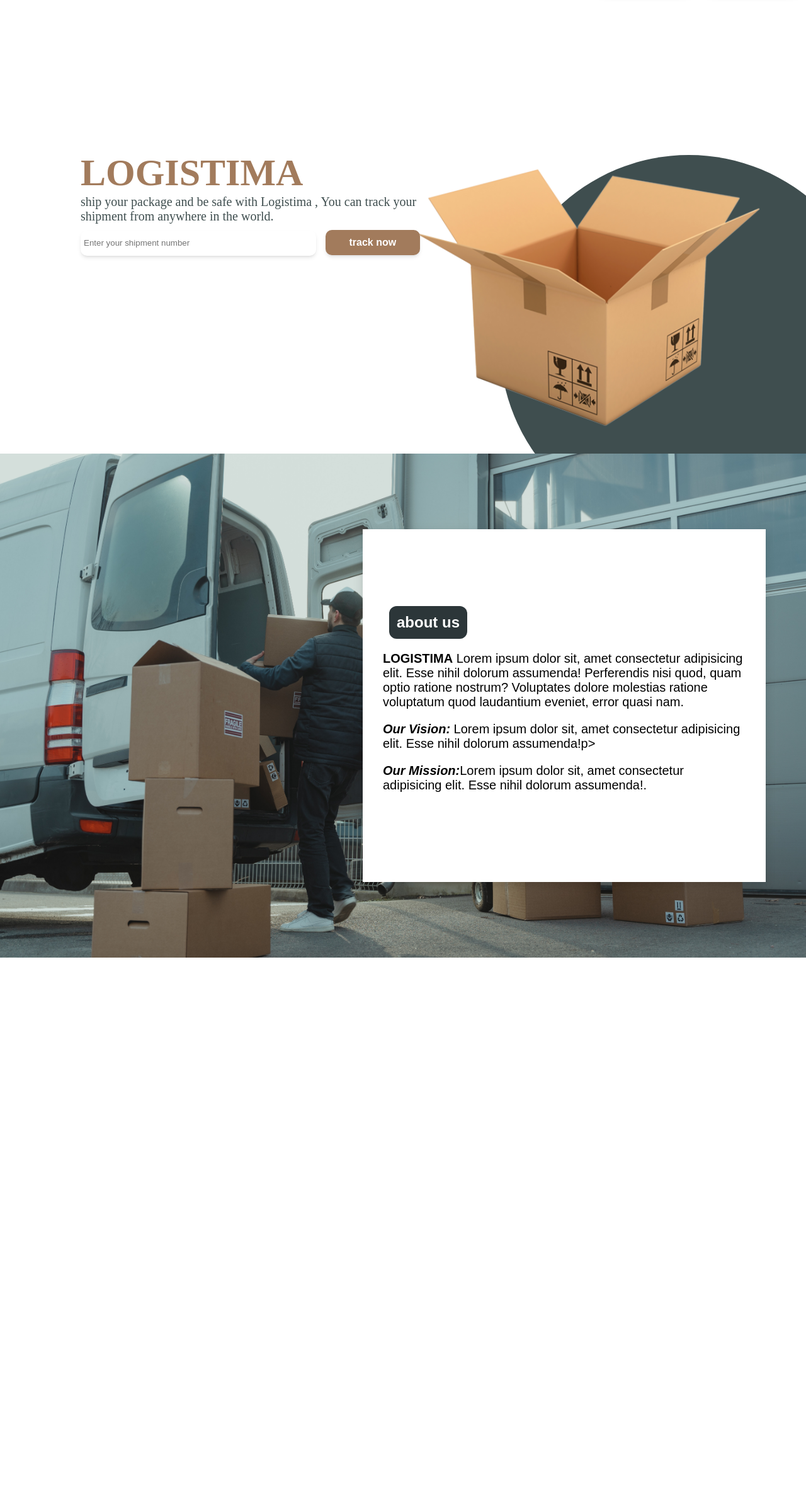
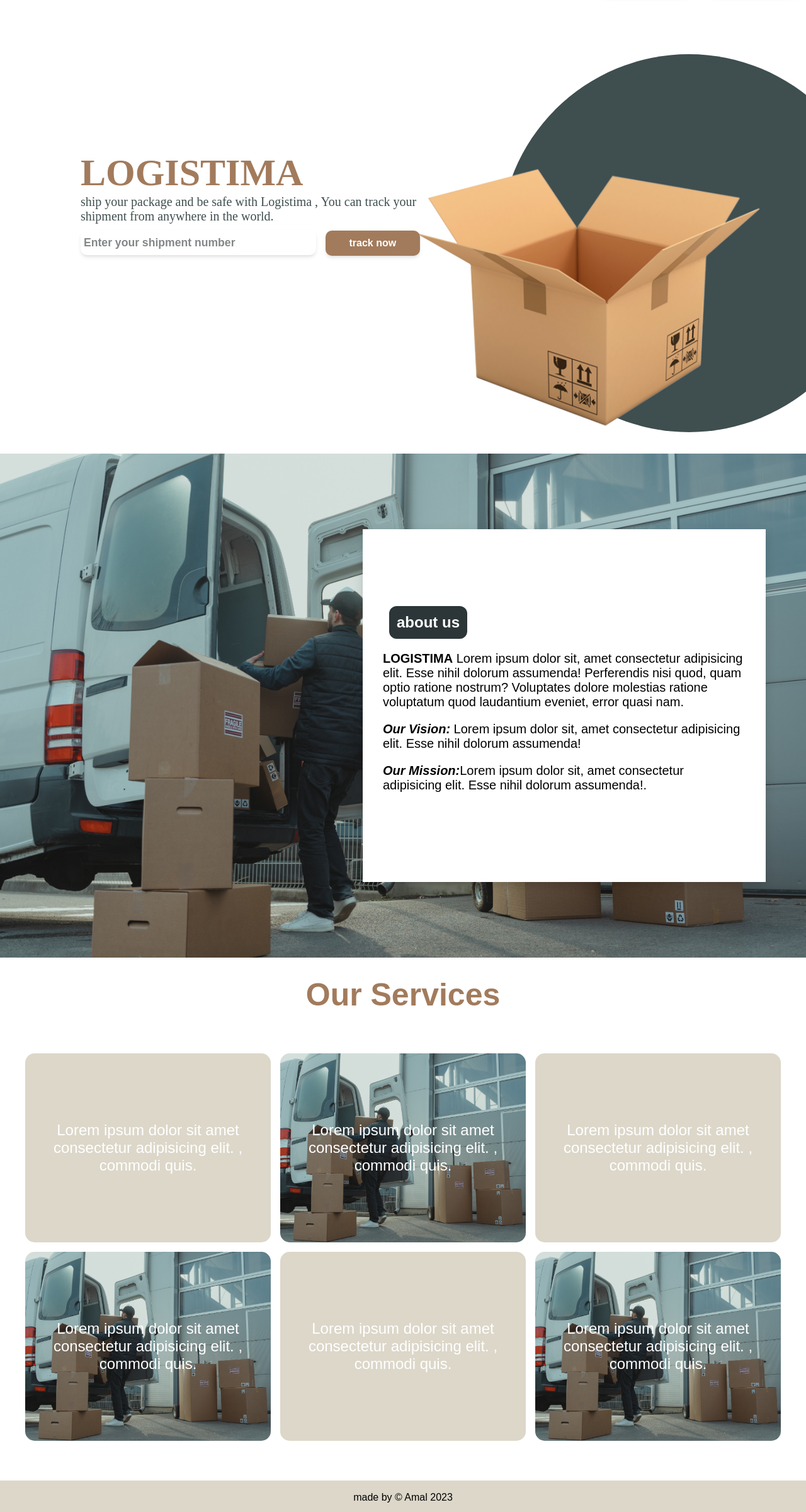
Before and after one commit to logistima/Logistima, a PHP site: page / in a window 1280 px wide. Shown: the part 80-2480 px from the top of the page at 63% size. Before the commit the page ends 1600 px from the top, so only its background shows below. Run offline with PHP 8.4, Linux system fonts and the light colour scheme; some web fonts are replaced.

Commit message:
mine website

```diff
--- a/index.html
+++ b/index.html
@@ -19,7 +19,7 @@
             <ul>
                 <li><a href="#home">HOME</a></li>
                 <li><a href="#about">ABOUT</a></li>
-                <li><a href="#">SERVICES</a></li>
+                <li><a href="#services">SERVICES</a></li>
                 <li><a href="#">CONTACT</a></li>
 
                 <div class="hidenbtn">
@@ -46,11 +46,10 @@
                 <button>track now</button>
             </form>
         </div>
-        <div class="container">
+        <div class="mainpac">
             <img src="/imgs/icons/boxx.png" class="obj">
-       </div>
-       <div class="circle">
-    </div>
+            <div class="circle"></div>
+        </div>
     </section>
     <!--about section-->
     <section class="about" id="about">
@@ -58,11 +57,29 @@
             <div>
                <h2>about us</h2>
                 <p><u><b>LOGISTIMA</b> Lorem ipsum dolor sit, amet consectetur adipisicing elit. Esse nihil dolorum assumenda! Perferendis nisi quod, quam optio ratione nostrum? Voluptates dolore molestias ratione voluptatum quod laudantium eveniet, error quasi nam.</p>
-                   <p><b><u><i>Our Vision:</i></u></b>  Lorem ipsum dolor sit, amet consectetur adipisicing elit. Esse nihil dolorum assumenda!p>
+                   <p><b><u><i>Our Vision:</i></u></b>  Lorem ipsum dolor sit, amet consectetur adipisicing elit. Esse nihil dolorum assumenda!</p>
                   <p><b><u><i>Our Mission:</i></u></b>Lorem ipsum dolor sit, amet consectetur adipisicing elit. Esse nihil dolorum assumenda!.</p>
+            </div>
         </div>
 
     </section>
+    <section class="services" id="services">
+        <h4>Our Services</h4>
+
+        <div class="container">
+          <div class="boxx">Lorem ipsum dolor sit amet consectetur adipisicing elit. , commodi quis.</div>
+          <div class="boxx">Lorem ipsum dolor sit amet consectetur adipisicing elit. , commodi quis.</div>
+          <div class="boxx">Lorem ipsum dolor sit amet consectetur adipisicing elit. , commodi quis.</div>
+          <div class="boxx">Lorem ipsum dolor sit amet consectetur adipisicing elit. , commodi quis.</div>
+          <div class="boxx">Lorem ipsum dolor sit amet consectetur adipisicing elit. , commodi quis.</div>
+          <div class="boxx">Lorem ipsum dolor sit amet consectetur adipisicing elit. , commodi quis.</div>
+        </div>
+    </section>
+
+    <footer>
+        <br>
+        made by &copy Amal 2023
+    </footer>
 
     <script src="/js/app.js"></script>
 </body>
--- a/style/style.css
+++ b/style/style.css
@@ -245,3 +245,124 @@
     margin-top: 20px;
     font-size: 20px;
 }
+/***********************************************************************/
+.services{
+    text-align: center;
+}
+h4 {
+    margin-top: 30px;
+    font-size: 50px;
+    color: var(--brown);
+}
+.container {
+    display: grid;
+    max-width: 1200px;
+    grid-gap: 15px;
+    grid-template-columns: repeat(auto-fill, minmax(300px, 1fr));
+    grid-template-rows: 300px 300px;
+    grid-auto-rows: 300px;
+    text-align: center;
+    margin: 5% auto;
+}
+
+.container > div {
+  display: flex;
+  justify-content: center;
+  align-items: center;
+  font-size: 1.5em;
+  color: var(--whit);
+ background-color: var(--lightbr);
+ border-radius: 15px;
+ padding: 10px;
+}
+
+  .container > div:nth-child(2n) {
+    background-image: url(/imgs/packging.jpg);
+    background-position: center;
+    background-repeat: no-repeat;
+    background-size: cover;
+  }
+/**********************************************/
+
+
+form {
+	min-width: 25rem;
+
+	.title {
+		font-family: 'Pacifico', cursive;
+		color: #212529;
+		font-size: 2.5rem;
+	}
+
+  .form-control {
+    background-color: #f2f6f8;
+		border-radius: 2rem;
+    border: none;
+    box-shadow: 0px 7px 5px rgba(0, 0, 0, 0.11);
+
+    &.thick {
+      height: 3.3rem;
+      padding: .5rem 3.5rem;
+    }
+
+		&:focus {
+			background-color: #f2f6f8;
+			border: none;
+			box-shadow: 0px 7px 5px rgba(0, 0, 0, 0.11);
+		}
+  }
+
+	.message .form-control {
+			padding: .5rem 1.8rem;
+	}
+
+  ::placeholder {
+    font-family: 'Quicksand', sans-serif;
+		font-weight: 600;
+    font-size: 1.1rem;
+    color: #838788;
+    position: relative;
+    left: 0;
+  }
+
+  input,
+  textarea {
+		font-family: 'Quicksand', sans-serif;
+    color: #212529;
+    font-size: 1.1rem;
+  }
+
+  .icon {
+    color: #57565c;
+    height: 1.3rem;
+    position: absolute;
+    left: 1.5rem;
+    top: 1.1rem;
+  }
+}
+
+.btn.btn-primary {
+  font-family: 'Quicksand', sans-serif;
+	font-weight: bold;
+  height: 2.5rem;
+  line-height: 2.5rem;
+  padding: 0 3rem;
+  border: 0;
+  border-radius: 3rem;
+  background-image:linear-gradient(131deg, #ffd340, #ff923c, #ff923c, #ff923c);
+  background-size: 300% 100%;
+  transition: all 0.3s ease-in-out;
+}
+
+.btn.btn-primary:hover:enabled {
+  box-shadow: 0 0.5em 0.5em -0.4em #ff923cba;
+  background-size: 100% 100%;
+  transform: translateY(-0.15em);
+}
+/*********************************************************/
+footer{
+    height: 50px;
+    text-align: center;
+    background-color: var(--lightbr);
+    color: #000;
+}
```
